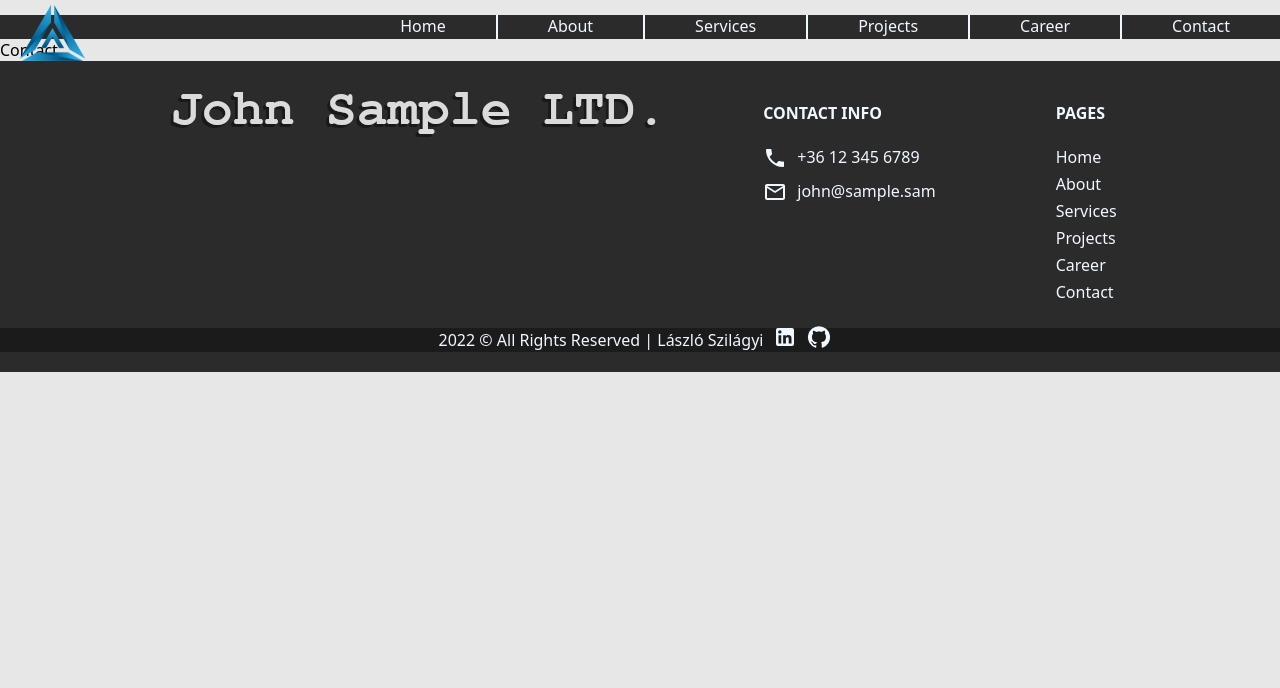
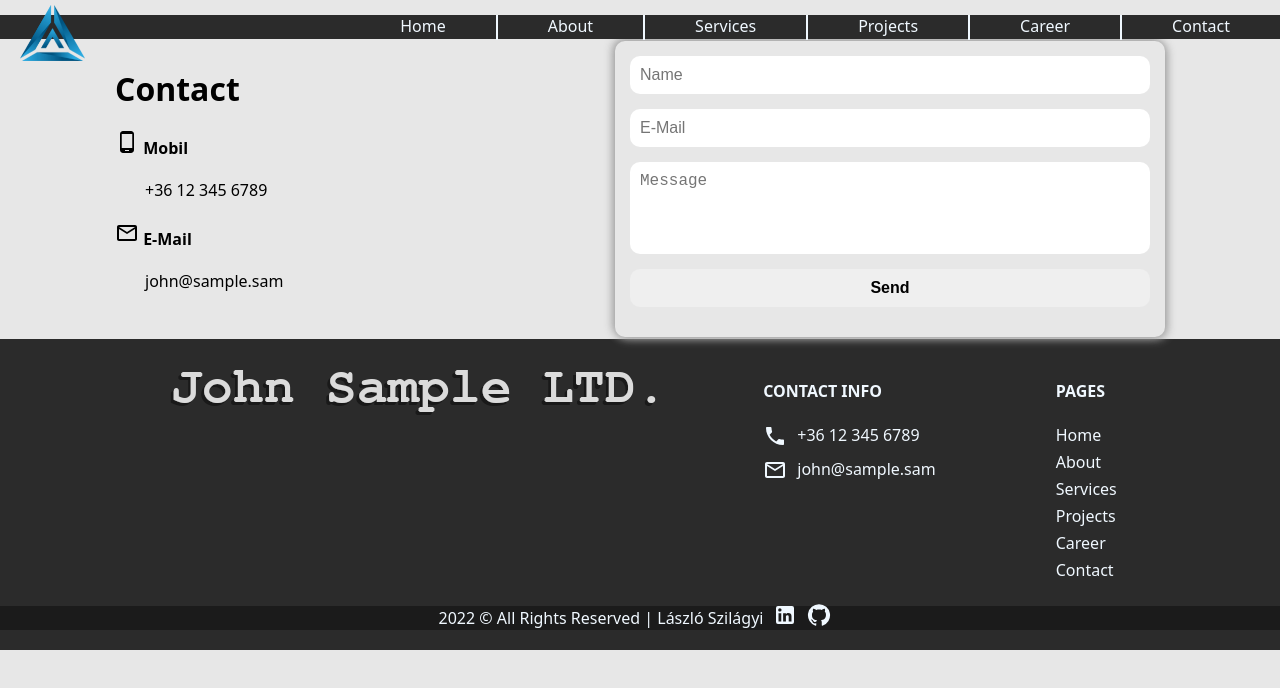
Before and after one commit to raptile666/sample-company-site-react, a React (Create React App) app: page /contact in a window 1280 px wide. Shown: the top 688 px of the page. Built offline with nearby package versions, Linux system fonts and the light colour scheme; the HTML template or start-up script is replaced by a standard one.

Commit message:
Contact page finished. Animations on pages added. Minor change on About.css

```diff
--- a/src/pages/About.js
+++ b/src/pages/About.js
@@ -2,12 +2,17 @@ import React from 'react';
 import CountUp from 'react-countup';
 import AboutPic from '../assets/about-bg.jpg';
 import { Link } from 'react-router-dom';
-import '../styles/About.css'
+import '../styles/About.css';
+import { motion } from 'framer-motion';
 
 const About = () => {
 
   return (
-    <div className='about-main'>
+    <motion.div className='about-main'
+    initial={{ opacity: 0}}
+    animate={{ opacity: 1}}
+    exit={{ opacity: 0}}
+    >
       <div className='about-detail' style={{ backgroundImage: `url(${AboutPic})` }}>
         <h1>What is this?</h1>
         <p>Lorem ipsum dolor sit amet, consectetur adipisicing elit. Amet sequi, cupiditate accusantium, voluptatum fugiat voluptate, dolorum nulla voluptas velit delectus in saepe eius placeat? Inventore quo necessitatibus eius dicta, quibusdam tenetur quasi quae voluptas veniam magnam sed a, eos impedit, vitae esse delectus eveniet asperiores temporibus ullam voluptatibus aspernatur commodi exercitationem in officia. Beatae culpa atque qui repellat ex aperiam tempore, hic porro adipisci praesentium voluptatibus, modi explicabo et odio eius repellendus!</p>
@@ -42,7 +47,7 @@ const About = () => {
           </div>
         </div>
       </div>
-    </div>
+    </motion.div>
   );
 }
 
--- a/src/pages/Career.js
+++ b/src/pages/Career.js
@@ -1,12 +1,17 @@
 import React from 'react';
 import '../styles/Career.css';
+import { motion } from 'framer-motion';
 
 const Career = () => {
 
 
 
   return (
-    <div className='careerMain'>
+    <motion.div className='careerMain'
+    initial={{ opacity: 0}}
+    animate={{ opacity: 1}}
+    exit={{ opacity: 0}}
+    >
       <h1>The Position We are looking for</h1>
       <div className='divider'></div>
 
@@ -43,7 +48,7 @@ const Career = () => {
       </ul>
 
       <p>Lorem ipsum, dolor sit amet consectetur adipisicing elit <strong><a href="mailto:john@sample.sam">john@sample.sam</a></strong>. Nesciunt at ipsam placeat! Magni laudantium veritatis maiores tenetur. Autem fugiat ipsam corporis?</p>
-    </div>
+    </motion.div>
   )
 }
 
--- a/src/pages/Contact.js
+++ b/src/pages/Contact.js
@@ -1,9 +1,47 @@
-import React from 'react'
+import React, { useRef } from 'react';
+import emailjs from '@emailjs/browser';
+import {PhoneAndroid, MailOutline} from '@mui/icons-material';
+import '../styles/Contact.css';
+import { motion } from 'framer-motion';
 
 const Contact = () => {
+  const form = useRef();
+
+  const sendEmail = (e) => {
+    e.preventDefault();
+
+    emailjs.sendForm('service_9syeaqj', 'template_omprk5r', form.current, 'S9ALKpcTjRGuSEkCv')
+      .then((result) => {
+          console.log(result.text);
+      }, (error) => {
+          console.log(error.text);
+      });
+  };
+
   return (
-    <div>Contact</div>
-  )
+    <motion.div className='contactMain'
+    initial={{ opacity: 0}}
+    animate={{ opacity: 1}}
+    exit={{ opacity: 0}}
+    >
+      <div className='textdiv'>
+        <h1>Contact</h1>
+        <h4><PhoneAndroid /> Mobil</h4>
+        <a href="tel:+36123456789">+36 12 345 6789</a>
+        <h4><MailOutline /> E-Mail</h4>
+        <a href="mailto:john@sample.sam">john@sample.sam</a>
+      </div>
+
+      <div className='formdiv'>
+        <form ref={form} onSubmit={sendEmail}>
+          <input type="text" name="user_name" placeholder='Name' required/>
+          <input type="email" name="user_email" placeholder='E-Mail' required/>
+          <textarea name="message" placeholder='Message' rows={4} />
+          <input type="submit" value="Send" required/>
+        </form>
+      </div>
+    </motion.div>
+  );
 }
 
 export default Contact
--- a/src/pages/Home.js
+++ b/src/pages/Home.js
@@ -3,10 +3,15 @@ import '../styles/Home.css';
 import HomePic from '../assets/home-bg.jpg';
 import { Link } from 'react-router-dom';
 import { LocalFireDepartment, Engineering, SportsMotorsports } from '@mui/icons-material';
+import { motion } from 'framer-motion';
 
 const Home = () => {
   return (
-    <div className='home-main'>
+    <motion.div className='home-main'
+    initial={{ opacity: 0}}
+    animate={{ opacity: 1}}
+    exit={{ opacity: 0}}
+    >
       <div className='detail' style={{ backgroundImage: `url(${HomePic})` }}>
         <h1>The Big Title</h1>
         <p>Lorem ipsum dolor, sit amet consectetur adipisicing elit. Nobis, temporibus provident? Asperiores id beatae illo repellendus earum ea reiciendis vero iusto provident, facere deleniti consequatur laborum quaerat facilis itaque odit voluptatem repudiandae sint? Ullam mollitia fugiat ipsa ipsum, asperiores hic dolores ab distinctio quae aspernatur nesciunt porro quis, aliquam dolore?</p>
@@ -38,7 +43,7 @@ const Home = () => {
           </div>
         </div>
       </div>
-    </div>
+    </motion.div>
   )
 }
 
--- a/src/pages/PageNotFound.js
+++ b/src/pages/PageNotFound.js
@@ -1,15 +1,20 @@
 import React from 'react';
 import Pic404 from '../assets/404.png';
-import '../styles/PageNotFound.css'
+import '../styles/PageNotFound.css';
+import { motion } from 'framer-motion';
 
 const PageNotFound = () => {
   return (
-    <div className='container-404'>
+    <motion.div className='container-404'
+    initial={{ opacity: 0}}
+    animate={{ opacity: 1}}
+    exit={{ opacity: 0}}
+    >
       <div className='pic404' style={{ backgroundImage: `url(${Pic404})` }}></div>
       <div className='text404'>
         <h1>Page cannot be found</h1>
       </div>
-    </div>
+    </motion.div>
   )
 }
 
--- a/src/pages/Projects.js
+++ b/src/pages/Projects.js
@@ -1,11 +1,16 @@
 import React from 'react';
 import Logos from '../Logos';
 import '../styles/Projects.css';
+import { motion } from 'framer-motion';
 
 const Projects = () => {
 
   return (
-    <div className='projectMain'>
+    <motion.div className='projectMain'
+    initial={{ opacity: 0}}
+    animate={{ opacity: 1}}
+    exit={{ opacity: 0}}
+    >
       <h1>Our Biggest Partners</h1>
       <div className='projectContainer'>
         {Logos.map((logo) => {
@@ -23,7 +28,7 @@ const Projects = () => {
           )
         })}
       </div>
-    </div>
+    </motion.div>
   )
 }
 
--- a/src/pages/Services.js
+++ b/src/pages/Services.js
@@ -3,6 +3,7 @@ import '../styles/Services.css';
 import { SupportAgent } from '@mui/icons-material';
 import servicePic from '../assets/service-bg.jpg';
 import { Link } from 'react-router-dom';
+import { motion } from 'framer-motion';
 
 const Services = () => {
 
@@ -41,7 +42,11 @@ const Services = () => {
   }
 
   return (
-    <div className='serviceMain' style={{backgroundImage: `url(${servicePic})`}}>
+    <motion.div className='serviceMain' style={{backgroundImage: `url(${servicePic})`}}
+    initial={{ opacity: 0}}
+    animate={{ opacity: 1}}
+    exit={{ opacity: 0}}
+    >
       <div className='desktopView'>
         <h1>Services</h1>
         <SupportAgent />
@@ -94,7 +99,7 @@ const Services = () => {
         <h1>Services</h1>
         <SupportAgent />
       </div>
-    </div>
+    </motion.div>
   )
 }
 
--- a/src/styles/About.css
+++ b/src/styles/About.css
@@ -85,6 +85,7 @@
     text-align: center;
     margin: 20px;
     padding: 20px;
+    border-radius: 10px;
     box-shadow: #a1a1a1 2px 2px 10px, #a1a1a1 -2px -2px 10px;
 
 }
--- /dev/null
+++ b/src/styles/Contact.css
@@ -0,0 +1,80 @@
+.contactMain{
+    width: 100%;
+    height: auto;
+    display: flex;
+    align-items: center;
+    justify-content: center;
+    box-sizing: border-box;
+    margin-top: 30px;
+    margin-bottom: 30px;
+}
+
+.textdiv h1{
+    margin-top: 0;
+    margin-bottom: 20px;
+}
+
+.textdiv h4{
+    margin-top: 0;
+    margin-bottom: 20px;
+}
+
+.textdiv a{
+    margin-left: 30px;
+    margin-bottom: 20px;
+    text-decoration: none;
+    color: #000;
+}
+
+.formdiv, .textdiv{
+    height: 30vh;
+    box-sizing: border-box;
+    display: flex;
+    flex-direction: column;
+    justify-content: center;
+}
+
+.formdiv{
+    width: 550px;
+}
+
+.textdiv{
+    width: 500px;
+}
+
+.formdiv form{
+    width: 100%;
+    display: flex;
+    box-sizing: border-box;
+    flex-direction: column;
+    background-color: #e7e7e7;
+    border-radius: 10px;
+    box-shadow: #a1a1a1 2px 2px 10px, #a1a1a1 -2px -2px 10px;
+    padding: 15px;
+}
+
+.formdiv form input, textarea{
+    border-radius: 10px;
+    outline: none;
+    border: none;
+    padding: 10px;
+    margin-bottom: 15px;
+    box-sizing: border-box;
+    font-size: 1rem;
+}
+
+.formdiv form textarea{
+    resize: none;
+}
+
+.formdiv form input[type=submit]{
+    font-weight: 600;
+    cursor: pointer;
+    transition: all 0.2s ease-in;
+}
+
+.formdiv form input[type=submit]:hover{
+    background-color: #2b2b2b;
+    color: aliceblue;
+    transition: all 0.2s ease-in;
+}
```
